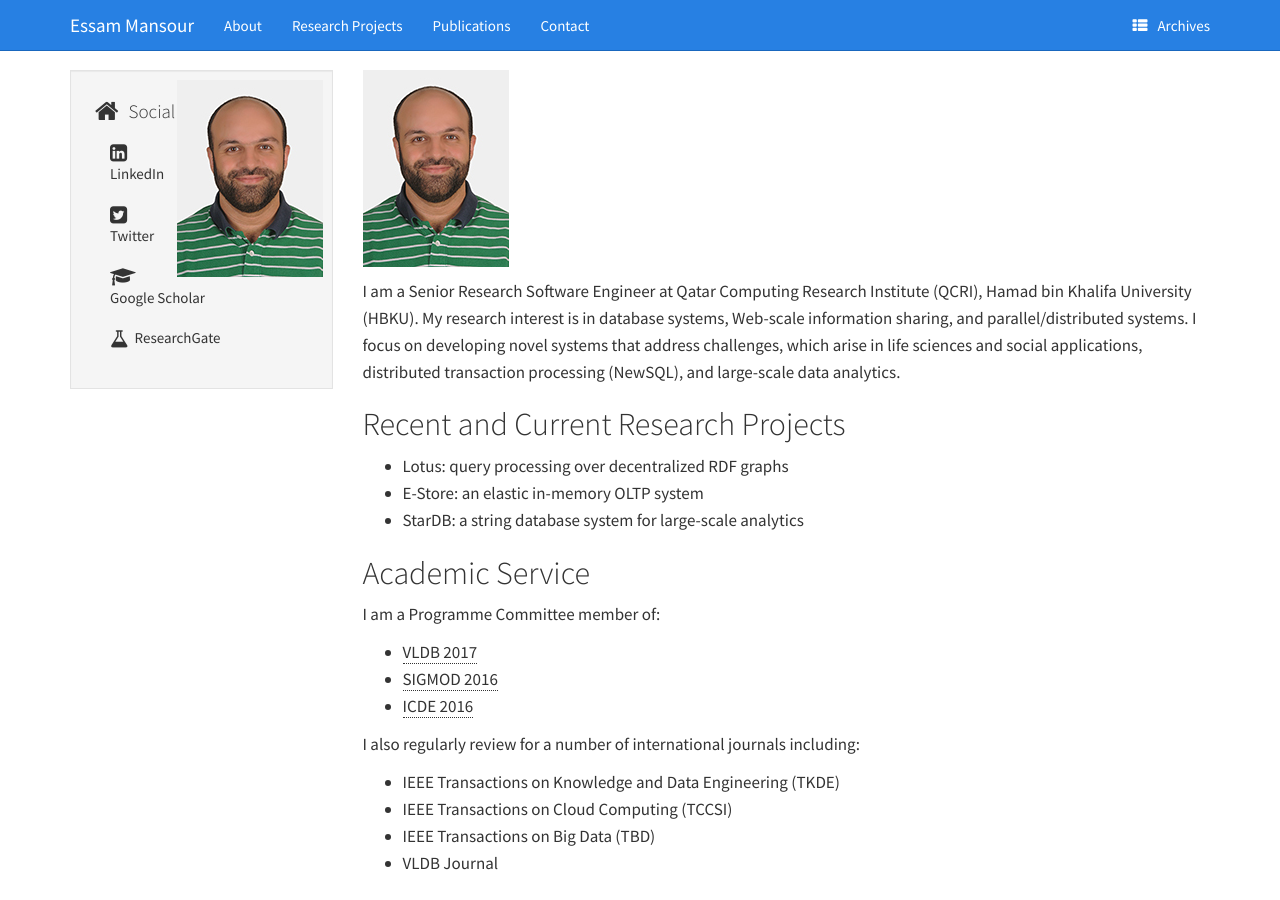
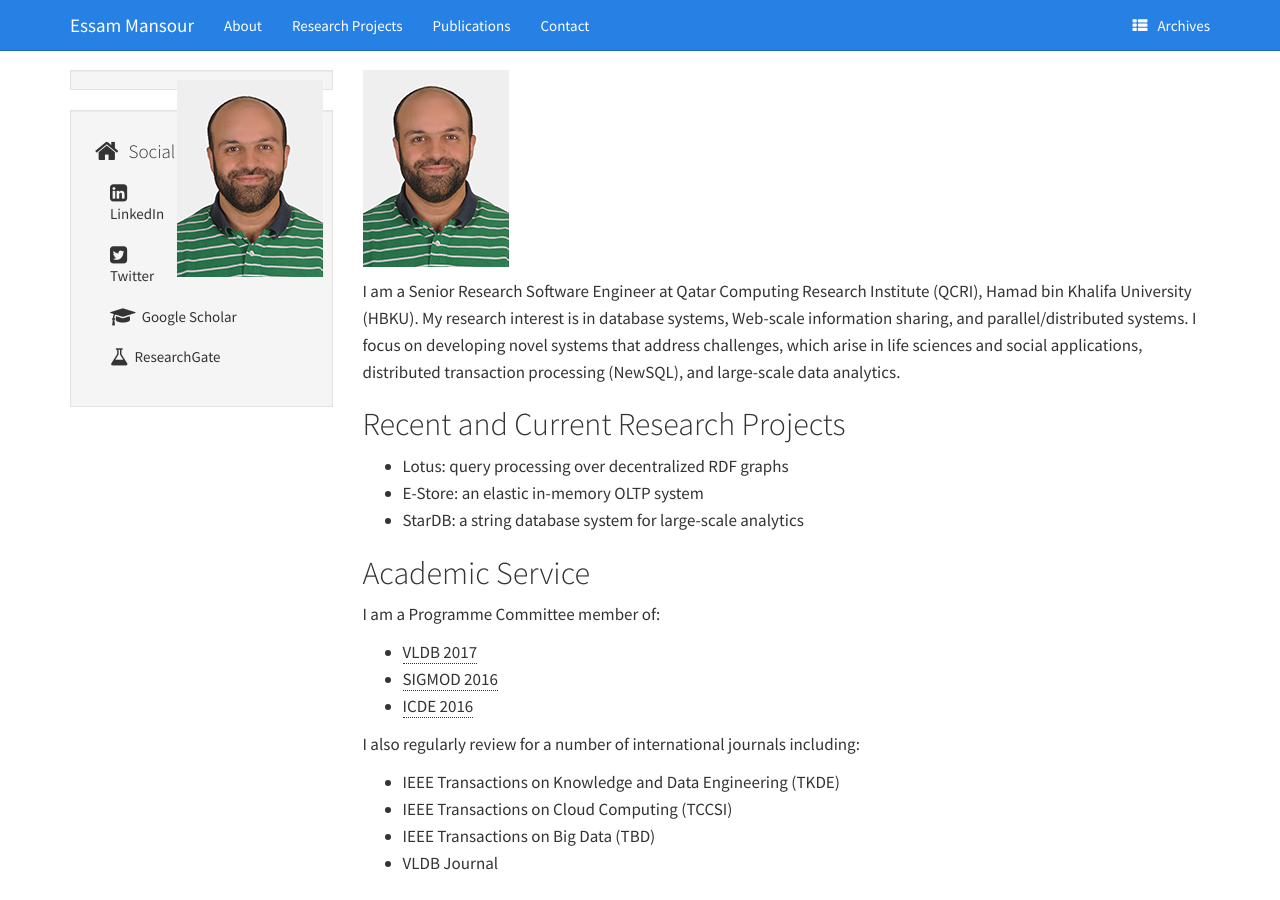
Before and after one commit to mansoure/mansoure.github.io, a Jekyll site: the page built from index.md, in a window 1280 px wide. Built offline with Jekyll 4.4.1, drawn with Linux system fonts in a browser that asks for light colours.

Commit message:
add themes

```diff
--- a/_layouts/default.html
+++ b/_layouts/default.html
@@ -56,11 +56,12 @@
 
 		<div class="col-sm-3" id="sidebar">
             <aside>
-
+				<section class="well well-sm">
+				<img style="float: right;" alt="thumbnail of Essam" src="images/essam2.jpg"  />
+				</section>
 				<section class="well well-sm">
     				<ul class="list-group list-group-flush">
-					<img style="float: right;" alt="thumbnail of Essam" src="images/essam2.jpg"  />
-           			 <li class="list-group-item"><h4><i class="fa fa-home fa-lg"></i><span class="icon-label">Social</span></h4>
+					 <li class="list-group-item"><h4><i class="fa fa-home fa-lg"></i><span class="icon-label">Social</span></h4>
              			<ul class="list-group" id="social">
                			 <li class="list-group-item"><a href="https://linkedin.com/in/suhaibfahmy"><i class="fa fa-linkedin-square fa-lg"></i> LinkedIn</a></li>
                		 	 <li class="list-group-item"><a href="https://twitter.com/suhaibfahmy"><i class="fa fa-twitter-square fa-lg"></i> Twitter</a></li>
```
